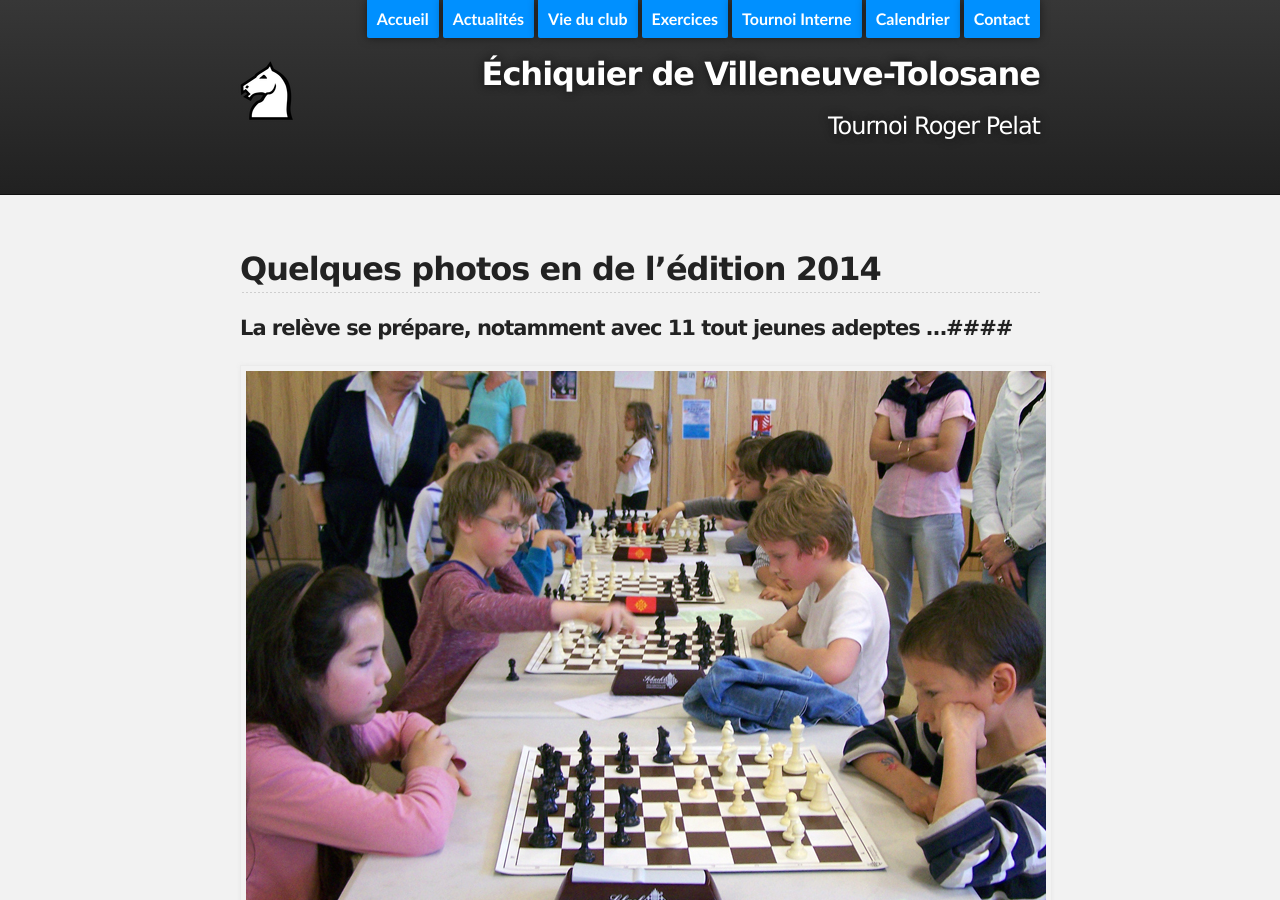
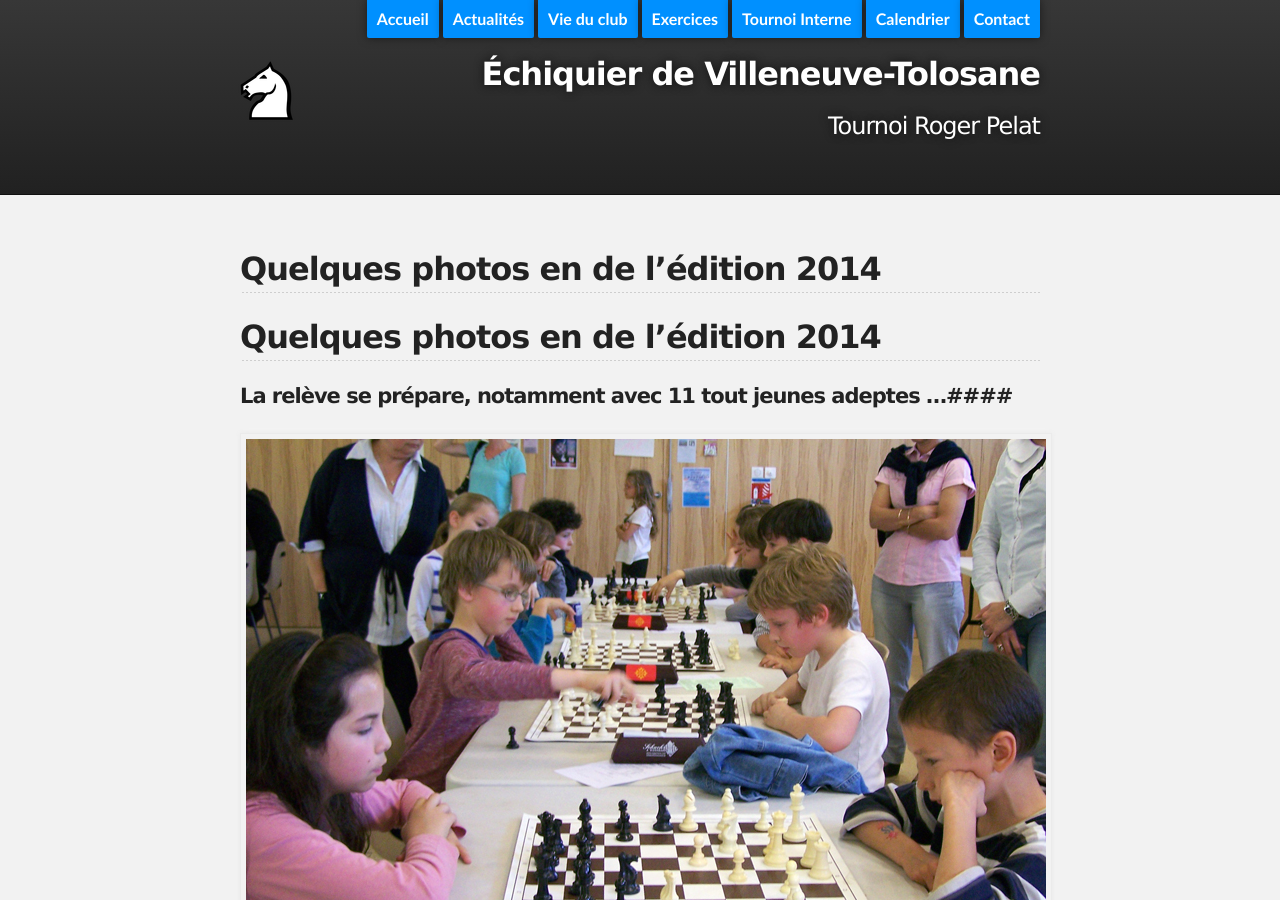
Before and after one commit to echiquier-villeneuve-tolosane/echiquier-villeneuve-tolosane.github.io, a Jekyll site: the page built from tournoi-roger-pelat.md, in a window 1280 px wide and 900 px high. Built offline with Jekyll 4.4.1, drawn with Linux system fonts in a browser that asks for light colours; nearby versions of some CDN libraries.

Commit message:
Updated tournoi-roger-pelat.md

```diff
--- a/tournoi-roger-pelat.md
+++ b/tournoi-roger-pelat.md
@@ -4,6 +4,10 @@ layout: default
 root: .
 title: Tournoi Roger Pelat
 ---
+
+## Quelques photos en de l'édition 2014 ##
+
+
 
 ## Quelques photos en de l'édition 2014 ##
 
```
